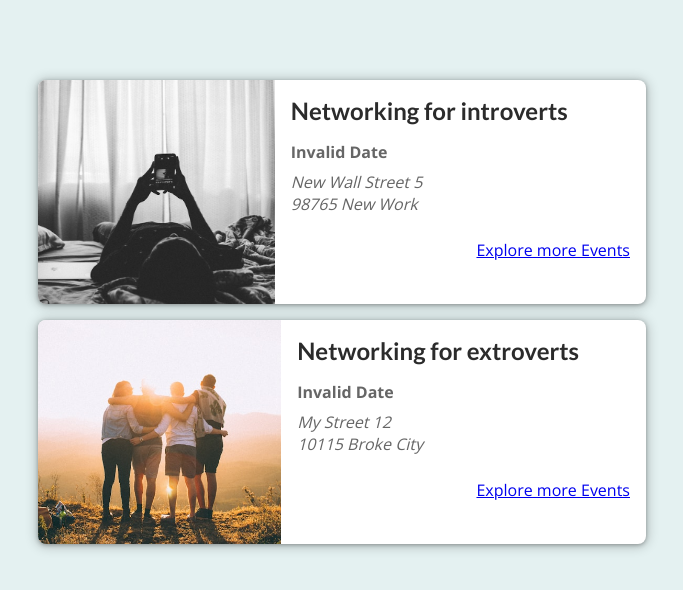
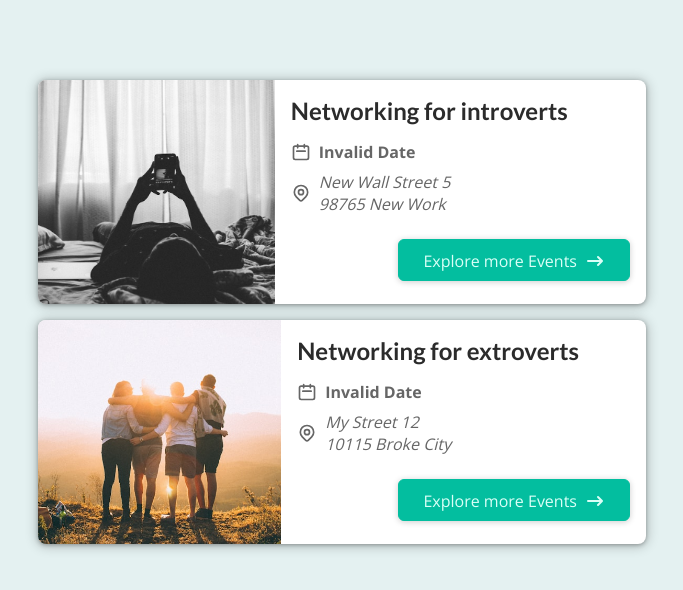
Before and after one commit to hetashridk/Next-Events, a Next.js app: page / in a window 1280 px wide. Shown: the top 590 px of the page, without its empty margins (298-981 px from the left). Built offline with nearby package versions, Linux system fonts and the light colour scheme.

Commit message:
event dyamically added using [eventid]

```diff
--- a/components/events/event-item.jsx
+++ b/components/events/event-item.jsx
@@ -1,15 +1,19 @@
 import React from 'react'
-import Link from 'next/link';
+
 import classes from './event-item.module.css'
+import Button from '../ui/button';
+import DateIcon from '../icons/date-icon';
+import AddressIcon from '../icons/address-icon';
+import ArrowRightIcon from '../icons/arrow-right-icon';
 
 function EventItem(props) {
-  const { id, title, date, image, location } = props;
+  const { date, id, title, image, location } = props;
 
   const humanReadableDate = new Date(date).toLocaleDateString('en-US', {
     day: 'numeric',
     month: 'long',
     year: 'numeric',
-  })
+  });
 
   const formattedAddress = location.replace(', ', '\n');
 
@@ -23,14 +27,23 @@ function EventItem(props) {
             <div className={classes.summary}>
                 <h2>{title}</h2>
                 <div className={classes.date}>
+                    <DateIcon />
                     <time>{humanReadableDate}</time>
                 </div>
                 <div className={classes.address}>
+                    <AddressIcon />
                     <address>{formattedAddress}</address>
                 </div>
             </div>
             <div className={classes.actions}>
-                <Link href={exploreLink}>Explore more Events</Link>
+                <Button link={exploreLink}>
+                  <span>
+                  Explore more Events
+                  </span>
+                  <span className={classes.icon}>
+                    <ArrowRightIcon />
+                  </span>
+                </Button>
             </div>
         </div>
     </li>
```
Also changed, not shown: pages/events/[eventId].jsx (+26 -2 lines).
